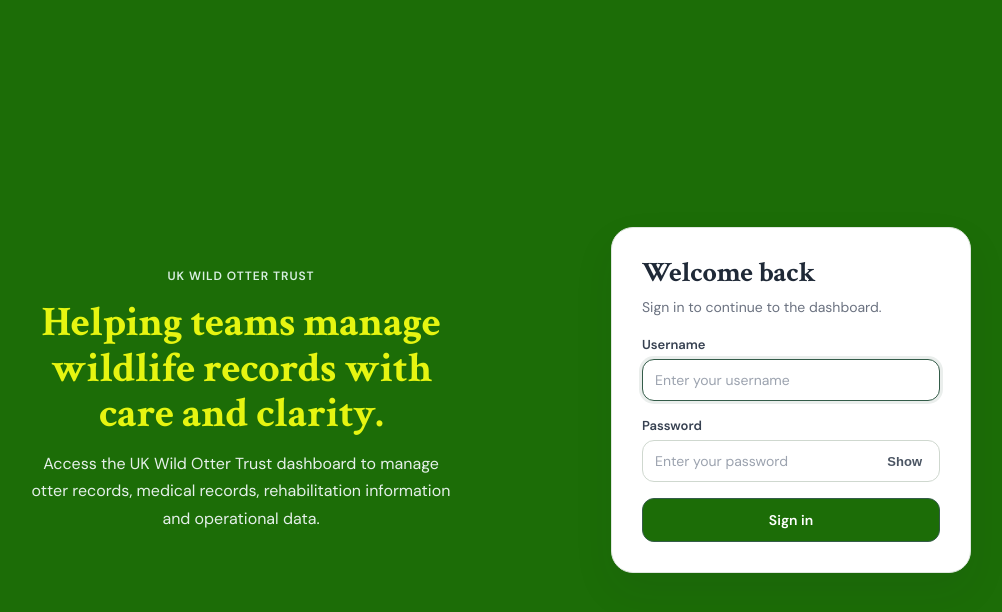
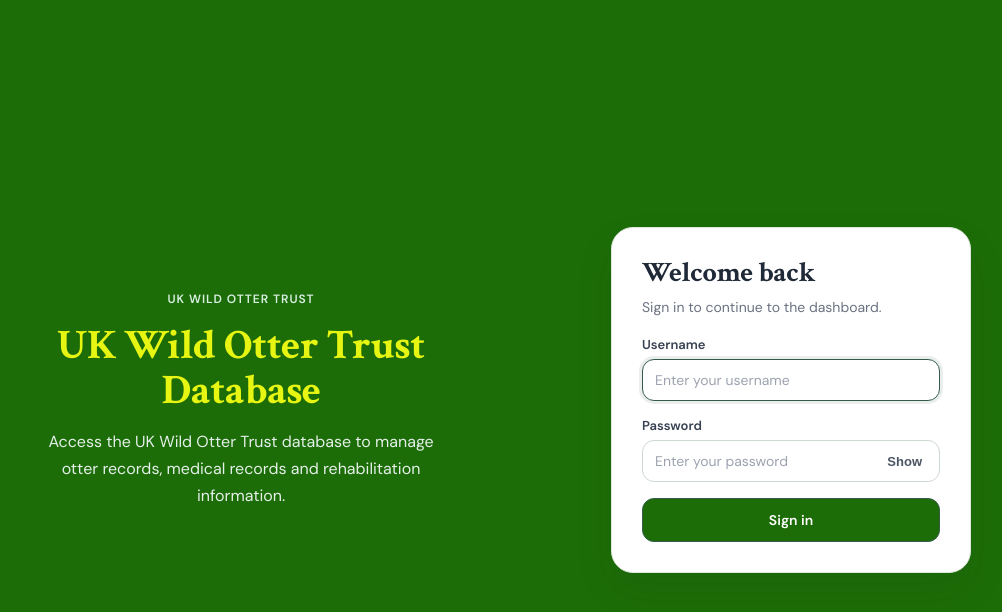
Before and after one commit to jddrtn/ukwot-app, a Django app: page /accounts/login/ in a window 1280 px wide. Shown: the top 612 px of the page, without its empty margins (189-1191 px from the left). Run offline with Django 5.2, Linux system fonts and the light colour scheme.

Commit message:
changed brand text on login page

```diff
--- a/ukwot/templates/auth/login.html
+++ b/ukwot/templates/auth/login.html
@@ -31,12 +31,12 @@
       <div class="brand-tag">UK Wild Otter Trust</div>
 
       <h1 class="brand-title">
-        Helping teams manage wildlife records with care and clarity.
+        UK Wild Otter Trust Database
       </h1>
 
       <p class="brand-text">
-        Access the UK Wild Otter Trust dashboard to manage otter records, medical
-        records, rehabilitation information and operational data.
+        Access the UK Wild Otter Trust database to manage otter records, medical
+        records and rehabilitation information.
       </p>
     </section>
 
```
